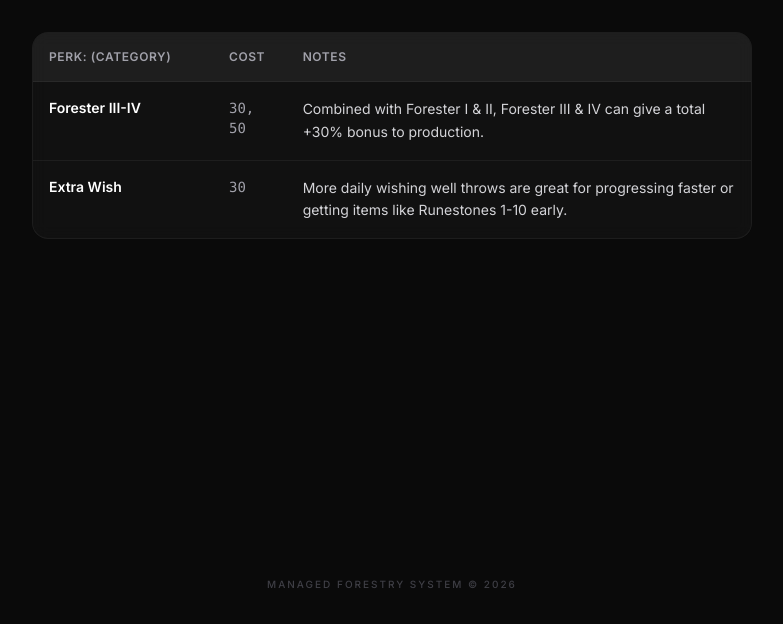
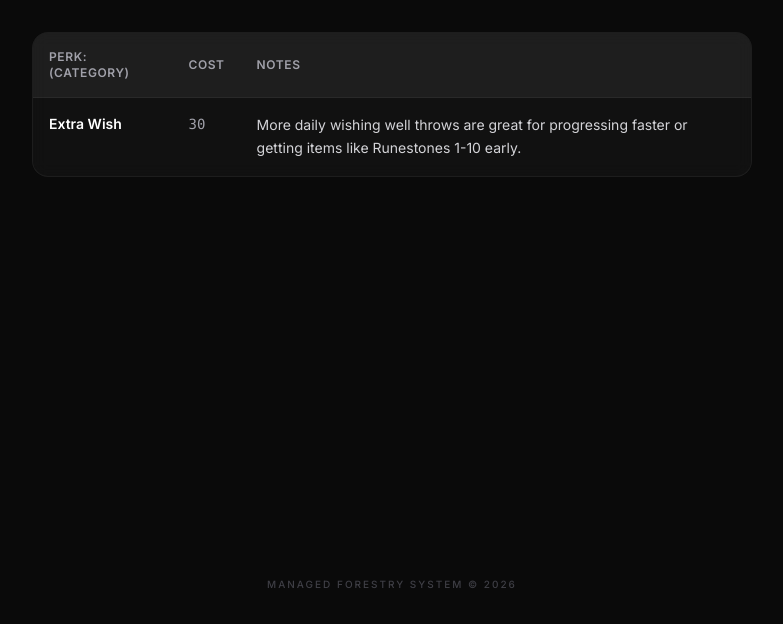
Before and after one commit to konstantinsmih/farm, a plain HTML site: page farm_s.html in a window 1280 px wide. Shown: the part 176-800 px from the top of the page, without its empty margins (248-1031 px from the left). Drawn offline with nearby package versions, Linux system fonts and the light colour scheme.

Commit message:
Update farm_s.html

```diff
--- a/farm_s.html
+++ b/farm_s.html
@@ -69,15 +69,7 @@
                             </tr>
                         </thead>
                         <tbody class="divide-y divide-white/5 text-sm text-zinc-300">
-                            <tr class="hover:bg-white/[0.02] transition-colors">
-                                <td class="p-4 align-top min-w-[180px]">
-                                    <span class="font-semibold text-white block mb-1">Forester III-IV</span>
-                                </td>
-                                <td class="p-4 align-top font-mono text-zinc-400">30, 50</td>
-                                <td class="p-4 leading-relaxed min-w-[300px]">
-                                    Combined with Forester I & II, Forester III & IV can give a total +30% bonus to production.
-                                </td>
-                            </tr>
+
                             <tr class="hover:bg-white/[0.02] transition-colors">
                                 <td class="p-4 align-top">
                                     <span class="font-semibold text-white block mb-1">Extra Wish</span>
```
